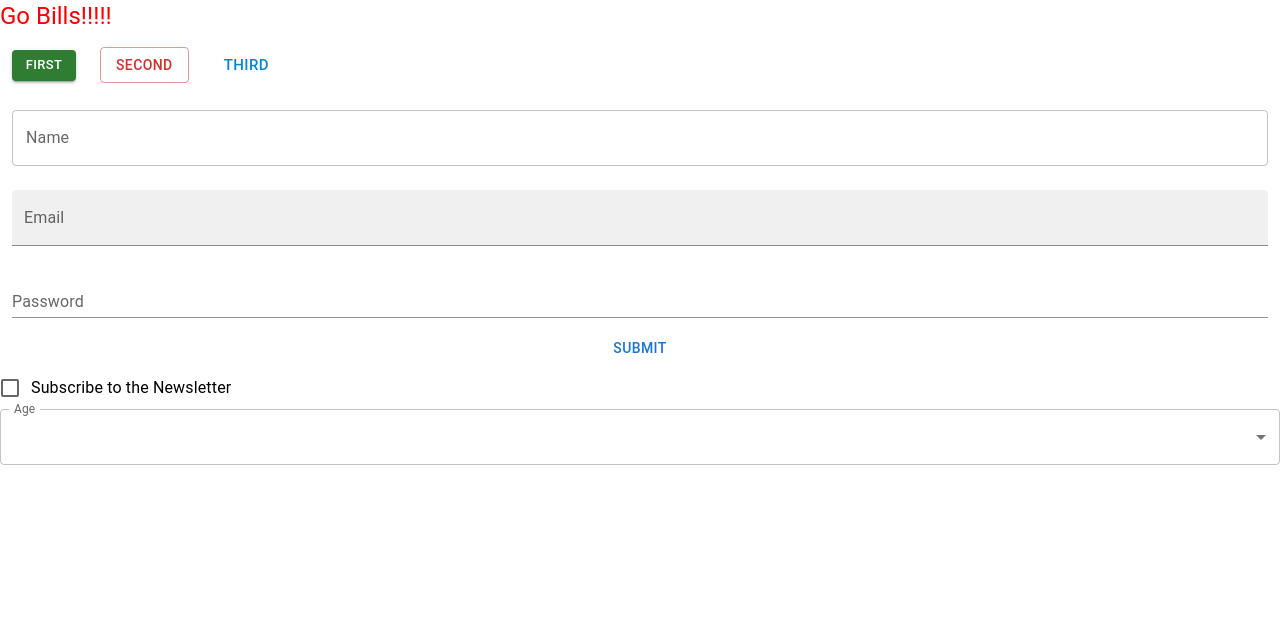
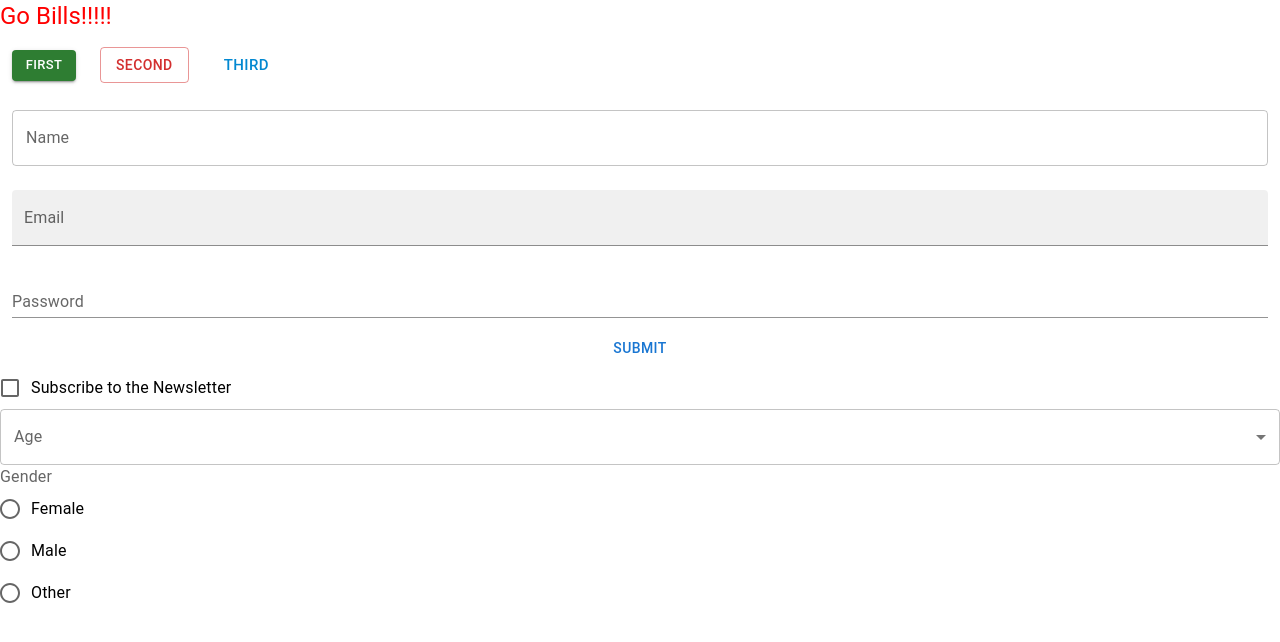
Before and after one commit to Billieve13/MaterialUI, a React (Create React App) app: page / in a window 1280 px wide. Shown: the top 642 px of the page. Built offline with nearby package versions, Linux system fonts and the light colour scheme.

Commit message:
Material UI udemy complete through all of section 4.

```diff
--- a/src/Test.js
+++ b/src/Test.js
@@ -5,11 +5,15 @@ import {
     TextField,
     Checkbox,
     FormGroup,
+    FormLabel,
     FormControl,
     Select,
     MenuItem,
     InputLabel,
-    FormControlLabel } from "@mui/material";
+    FormControlLabel,
+    Radio,
+    RadioGroup,
+    } from "@mui/material";
 
 const Test = () => {
     const [inputs, setInputs] = useState({
@@ -17,7 +21,8 @@ const Test = () => {
         email: "",
         password: "",
         subscribe: false,
-        age: 0,
+        age: undefined,
+        gender: '',
     });
 
     const handleChange = (e) => {
@@ -110,8 +115,6 @@ const Test = () => {
                     subscribe: !inputs.subscribe,
                 }))}/>}
                 label="Subscribe to the Newsletter" />
-            {/* <FormControlLabel required control={<Checkbox />} label="Required" />
-            <FormControlLabel disabled control={<Checkbox />} label="Disabled" /> */}
         </FormGroup>
         </div>
         <div>
@@ -134,6 +137,19 @@ const Test = () => {
             </Select>
         </FormControl>
         </div>
+        <div>
+        <FormControl>
+            <FormLabel>Gender</FormLabel>
+            <RadioGroup
+                onChange={handleChange}
+                name="gender"
+            >
+                <FormControlLabel value="female" control={<Radio />} label="Female" />
+                <FormControlLabel value="male" control={<Radio />} label="Male" />
+                <FormControlLabel value="other" control={<Radio />} label="Other" />
+            </RadioGroup>
+        </FormControl>
+        </div>
         </>
     );
 }
```
